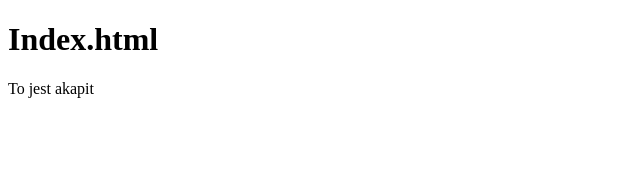
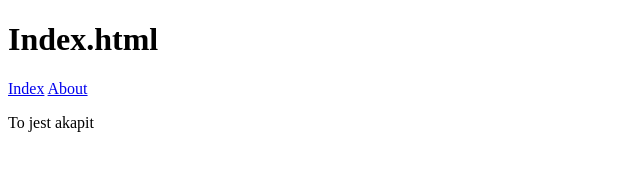
Before and after one commit to pawellesniowski/git2, a plain HTML site: page index.html in a window 1280 px wide. Shown: the whole page, without its empty margins (0-640 px from the left). Drawn offline with Linux system fonts and the light colour scheme.

Commit message:
drugi commit po dodatniu SSH

```diff
--- a/index.html
+++ b/index.html
@@ -6,7 +6,10 @@
 <body>
 
 <h1>Index.html</h1>
+<a href="index.html">Index</a>
+<a href="about.html">About</a>
 <p>To jest akapit</p>
+
 
 </body>
 </html>
```
